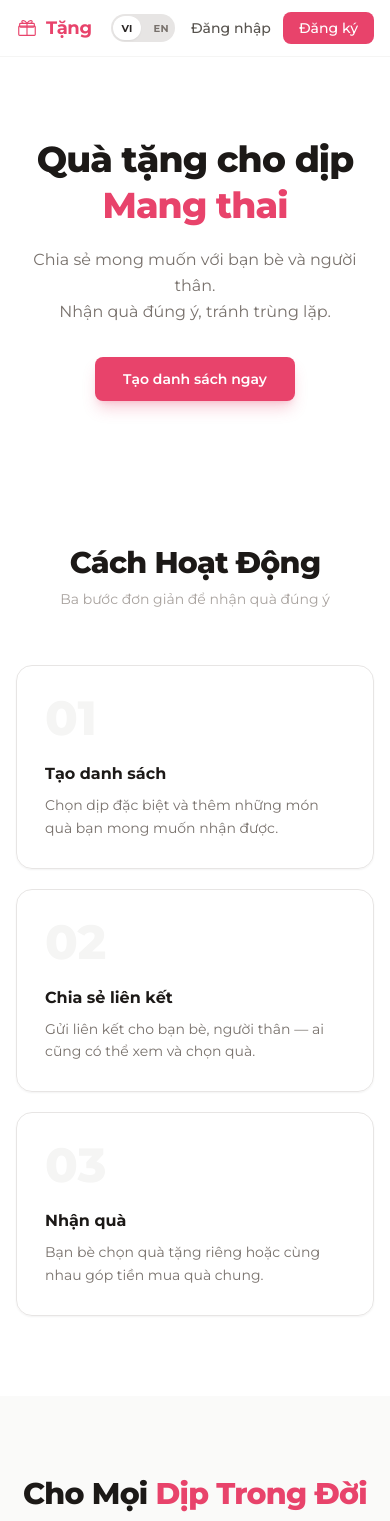
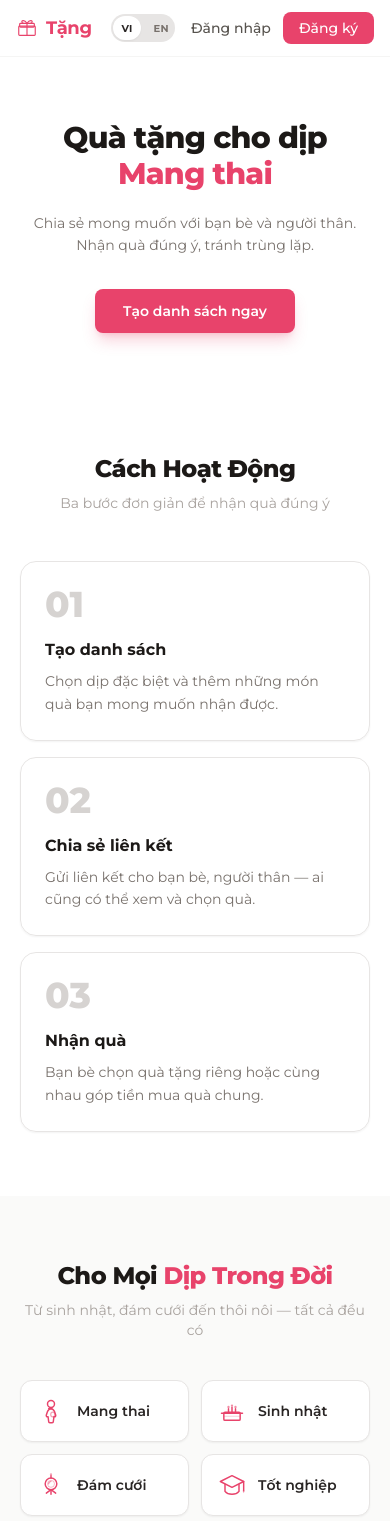
Before and after one commit to JessieHuongTran/quatang, a Next.js app: page / in a window 390 px wide. Shown: the top 1521 px of the page. Built offline with nearby package versions, Linux system fonts and the light colour scheme; no server answers.

Commit message:
Polish: mobile hero line breaks, darker step numbers, smooth scroll reveals

```diff
--- a/src/app/globals.css
+++ b/src/app/globals.css
@@ -5,6 +5,11 @@
 :root {
   --color-primary: #E8436B;
   --color-primary-light: #FFF0F3;
+}
+
+/* Smooth scrolling globally */
+html {
+  scroll-behavior: smooth;
 }
 
 body {
@@ -24,23 +29,44 @@ body {
 
 /* Rotating text animation */
 @keyframes text-slide-up {
-  0%, 16% {
+  0%, 14% {
     transform: translateY(0%);
+    opacity: 1;
   }
-  20%, 36% {
+  16%, 17% {
+    opacity: 0;
+  }
+  17.5%, 31% {
     transform: translateY(-100%);
+    opacity: 1;
   }
-  40%, 56% {
+  33%, 34% {
+    opacity: 0;
+  }
+  34.5%, 48% {
     transform: translateY(-200%);
+    opacity: 1;
   }
-  60%, 76% {
+  50%, 51% {
+    opacity: 0;
+  }
+  51.5%, 65% {
     transform: translateY(-300%);
+    opacity: 1;
   }
-  80%, 96% {
+  67%, 68% {
+    opacity: 0;
+  }
+  68.5%, 82% {
     transform: translateY(-400%);
+    opacity: 1;
   }
-  100% {
+  84%, 85% {
+    opacity: 0;
+  }
+  85.5%, 100% {
     transform: translateY(-500%);
+    opacity: 1;
   }
 }
 
@@ -52,7 +78,7 @@ body {
 }
 
 .text-rotate-inner {
-  animation: text-slide-up 12s cubic-bezier(0.65, 0, 0.35, 1) infinite;
+  animation: text-slide-up 15s ease-in-out infinite;
 }
 
 .text-rotate-inner span {
@@ -63,16 +89,36 @@ body {
 
 /* Card hover lift */
 .card-hover {
-  transition: transform 0.25s cubic-bezier(0.33, 1, 0.68, 1),
-              box-shadow 0.25s cubic-bezier(0.33, 1, 0.68, 1);
+  transition: transform 0.3s cubic-bezier(0.25, 0.46, 0.45, 0.94),
+              box-shadow 0.3s cubic-bezier(0.25, 0.46, 0.45, 0.94);
 }
 
 .card-hover:hover {
-  transform: translateY(-2px);
-  box-shadow: 0 8px 30px rgba(0, 0, 0, 0.08);
+  transform: translateY(-3px);
+  box-shadow: 0 12px 40px rgba(0, 0, 0, 0.1);
 }
 
-/* Fade in on scroll */
+/* Scroll-triggered reveal animations */
+.reveal {
+  opacity: 0;
+  transform: translateY(24px);
+  transition: opacity 0.7s cubic-bezier(0.16, 1, 0.3, 1),
+              transform 0.7s cubic-bezier(0.16, 1, 0.3, 1);
+}
+
+.reveal.visible {
+  opacity: 1;
+  transform: translateY(0);
+}
+
+.reveal-delay-1 { transition-delay: 0.1s; }
+.reveal-delay-2 { transition-delay: 0.2s; }
+.reveal-delay-3 { transition-delay: 0.3s; }
+.reveal-delay-4 { transition-delay: 0.35s; }
+.reveal-delay-5 { transition-delay: 0.4s; }
+.reveal-delay-6 { transition-delay: 0.45s; }
+
+/* Legacy fade-up for non-scroll contexts */
 @keyframes fade-up {
   from {
     opacity: 0;
@@ -93,3 +139,8 @@ body {
 .animate-delay-3 { animation-delay: 0.3s; }
 .animate-delay-4 { animation-delay: 0.4s; }
 .animate-delay-5 { animation-delay: 0.5s; }
+
+/* Smooth section transitions */
+section {
+  will-change: transform;
+}
--- a/src/app/page.tsx
+++ b/src/app/page.tsx
@@ -1,25 +1,64 @@
 'use client'
 
+import { useEffect, useRef } from 'react'
 import Link from 'next/link'
 import { useTranslations } from 'next-intl'
 import { OCCASION_TYPES } from '@/lib/constants'
 import { OCCASION_ICONS, IconGift, IconUsers, IconQR } from '@/components/Icons'
 import type { RegistryType } from '@/lib/types/database'
 
+// Intersection Observer hook for scroll-triggered animations
+function useRevealOnScroll() {
+  const ref = useRef<HTMLDivElement>(null)
+
+  useEffect(() => {
+    const observer = new IntersectionObserver(
+      (entries) => {
+        entries.forEach((entry) => {
+          if (entry.isIntersecting) {
+            // Reveal the section container
+            entry.target.classList.add('visible')
+            // Reveal all children with .reveal class
+            entry.target.querySelectorAll('.reveal').forEach((el) => {
+              el.classList.add('visible')
+            })
+          }
+        })
+      },
+      { threshold: 0.15, rootMargin: '0px 0px -40px 0px' }
+    )
+
+    const el = ref.current
+    if (el) {
+      // Observe the container and all .reveal children inside
+      el.querySelectorAll('.reveal').forEach((child) => observer.observe(child))
+      observer.observe(el)
+    }
+
+    return () => observer.disconnect()
+  }, [])
+
+  return ref
+}
+
 export default function LandingPage() {
   const t = useTranslations('landing')
   const tOccasions = useTranslations('occasions')
   const tCommon = useTranslations('common')
+
+  const howRef = useRevealOnScroll()
+  const occasionsRef = useRevealOnScroll()
+  const featuresRef = useRevealOnScroll()
+  const ctaRef = useRevealOnScroll()
 
   const occasions: RegistryType[] = ['birthday', 'wedding', 'pregnancy', 'graduation', 'housewarming', 'thoi_noi']
 
   return (
     <div className="min-h-screen bg-white">
       {/* Hero */}
-      <section className="max-w-4xl mx-auto px-4 pt-20 pb-16 text-center">
-        <h1 className="text-4xl md:text-6xl font-extrabold text-neutral-900 leading-tight tracking-tight mb-5">
-          {t('heroLine1')}{' '}
-          <br className="hidden md:block" />
+      <section className="max-w-4xl mx-auto px-5 pt-16 pb-14 md:pt-24 md:pb-20 text-center">
+        <h1 className="text-3xl sm:text-4xl md:text-6xl font-extrabold text-neutral-900 leading-[1.15] tracking-tight mb-5">
+          <span className="block sm:inline">{t('heroLine1')}</span>{' '}
           <span className="text-rotate-wrapper text-primary-500">
             <span className="text-rotate-inner">
               {occasions.map((occ) => (
@@ -28,10 +67,9 @@ export default function LandingPage() {
             </span>
           </span>
         </h1>
-        <p className="text-base md:text-lg text-neutral-500 mb-8 max-w-md mx-auto leading-relaxed">
-          {t('subtitleLine1')}
-          <br />
-          {t('subtitleLine2')}
+        <p className="text-sm sm:text-base md:text-lg text-neutral-500 mb-8 max-w-sm sm:max-w-md mx-auto leading-relaxed">
+          <span className="block">{t('subtitleLine1')}</span>
+          <span className="block">{t('subtitleLine2')}</span>
         </p>
         <Link
           href="/register"
@@ -44,15 +82,17 @@ export default function LandingPage() {
       </section>
 
       {/* How It Works */}
-      <section className="max-w-5xl mx-auto px-4 py-20">
-        <h2 className="text-3xl md:text-4xl font-extrabold text-center text-neutral-900 mb-2 tracking-tight">
+      <section ref={howRef} className="max-w-5xl mx-auto px-5 py-16 md:py-24">
+        <div className="reveal">
+          <h2 className="text-2xl sm:text-3xl md:text-4xl font-extrabold text-center text-neutral-900 mb-2 tracking-tight">
             {t('howItWorks')}
           </h2>
-        <p className="text-center text-neutral-400 mb-14 text-sm">
+          <p className="text-center text-neutral-400 mb-12 md:mb-16 text-sm">
             {t('howItWorksSubtitle')}
           </p>
+        </div>
 
-        <div className="grid md:grid-cols-3 gap-5">
+        <div className="grid md:grid-cols-3 gap-4 md:gap-5">
           {[
             { num: '01', title: t('step1Title'), desc: t('step1Desc') },
             { num: '02', title: t('step2Title'), desc: t('step2Desc') },
@@ -60,10 +100,9 @@ export default function LandingPage() {
           ].map((step, i) => (
             <div
               key={step.num}
-              className={`card-hover border border-neutral-200 rounded-2xl p-7
-                         shadow-sm animate-fade-up animate-delay-${i + 1}`}
+              className={`reveal reveal-delay-${i + 1} card-hover border border-neutral-200 rounded-2xl p-6 md:p-7 shadow-sm`}
             >
-              <div className="text-5xl font-extrabold text-neutral-100 mb-5 leading-none">
+              <div className="text-4xl md:text-5xl font-extrabold text-neutral-300 mb-4 md:mb-5 leading-none">
                 {step.num}
               </div>
               <h3 className="text-base font-bold text-neutral-900 mb-2">{step.title}</h3>
@@ -74,15 +113,17 @@ export default function LandingPage() {
       </section>
 
       {/* Occasions */}
-      <section className="bg-neutral-50 py-20">
-        <div className="max-w-5xl mx-auto px-4">
-          <h2 className="text-3xl md:text-4xl font-extrabold text-center text-neutral-900 mb-2 tracking-tight">
+      <section ref={occasionsRef} className="bg-neutral-50 py-16 md:py-24">
+        <div className="max-w-5xl mx-auto px-5">
+          <div className="reveal">
+            <h2 className="text-2xl sm:text-3xl md:text-4xl font-extrabold text-center text-neutral-900 mb-2 tracking-tight">
               {t('occasionsLine1')}{' '}
               <span className="text-primary-500">{t('occasionsAccent')}</span>
             </h2>
-          <p className="text-center text-neutral-400 mb-12 text-sm">
+            <p className="text-center text-neutral-400 mb-10 md:mb-14 text-sm">
               {t('occasionsSubtitle')}
             </p>
+          </div>
 
           <div className="grid grid-cols-2 md:grid-cols-3 gap-3">
             {(Object.keys(OCCASION_TYPES) as RegistryType[]).map((type, i) => {
@@ -90,9 +131,8 @@ export default function LandingPage() {
               return (
                 <div
                   key={type}
-                  className={`card-hover flex items-center gap-3 p-4 rounded-xl bg-white
-                             border border-neutral-200 shadow-sm cursor-default
-                             animate-fade-up animate-delay-${(i % 3) + 1}`}
+                  className={`reveal reveal-delay-${i + 1} card-hover flex items-center gap-3 p-4 rounded-xl bg-white
+                             border border-neutral-200 shadow-sm cursor-default`}
                 >
                   <div className="text-primary-500 shrink-0">
                     <Icon size={28} />
@@ -108,17 +148,19 @@ export default function LandingPage() {
       </section>
 
       {/* Features */}
-      <section className="max-w-5xl mx-auto px-4 py-20">
-        <h2 className="text-3xl md:text-4xl font-extrabold text-center text-neutral-900 mb-2 tracking-tight">
+      <section ref={featuresRef} className="max-w-5xl mx-auto px-5 py-16 md:py-24">
+        <div className="reveal">
+          <h2 className="text-2xl sm:text-3xl md:text-4xl font-extrabold text-center text-neutral-900 mb-2 tracking-tight">
             {t('featuresLine1')}{' '}
             <span className="text-primary-500">{t('featuresAccent')}</span>
           </h2>
-        <p className="text-center text-neutral-400 mb-12 text-sm">
+          <p className="text-center text-neutral-400 mb-10 md:mb-14 text-sm">
             {t('featuresSubtitle')}
           </p>
+        </div>
 
-        <div className="grid md:grid-cols-2 gap-5">
-          <div className="card-hover border border-neutral-200 rounded-2xl p-7 shadow-sm animate-fade-up animate-delay-1">
+        <div className="grid md:grid-cols-2 gap-4 md:gap-5">
+          <div className="reveal reveal-delay-1 card-hover border border-neutral-200 rounded-2xl p-6 md:p-7 shadow-sm">
             <div className="inline-flex items-center justify-center w-11 h-11 rounded-xl bg-primary-50 text-primary-500 mb-4">
               <IconUsers size={22} />
             </div>
@@ -129,7 +171,7 @@ export default function LandingPage() {
               {t('groupGiftsDesc')}
             </p>
           </div>
-          <div className="card-hover border border-neutral-200 rounded-2xl p-7 shadow-sm animate-fade-up animate-delay-2">
+          <div className="reveal reveal-delay-2 card-hover border border-neutral-200 rounded-2xl p-6 md:p-7 shadow-sm">
             <div className="inline-flex items-center justify-center w-11 h-11 rounded-xl bg-primary-50 text-primary-500 mb-4">
               <IconQR size={22} />
             </div>
@@ -144,11 +186,10 @@ export default function LandingPage() {
       </section>
 
       {/* CTA banner */}
-      <section className="bg-neutral-900 py-20">
-        <div className="max-w-2xl mx-auto px-4 text-center">
-          <h2 className="text-2xl md:text-3xl font-extrabold text-white mb-3 tracking-tight leading-snug">
-            {t('ctaBottomLine1')}
-            <br />
+      <section ref={ctaRef} className="bg-neutral-900 py-16 md:py-24">
+        <div className="reveal max-w-2xl mx-auto px-5 text-center">
+          <h2 className="text-xl sm:text-2xl md:text-3xl font-extrabold text-white mb-3 tracking-tight leading-snug">
+            <span className="block">{t('ctaBottomLine1')}</span>
             <span className="text-primary-400">{t('ctaBottomAccent')}</span>
           </h2>
           <p className="text-sm text-neutral-400 mb-8">
@@ -167,7 +208,7 @@ export default function LandingPage() {
 
       {/* Footer */}
       <footer className="border-t border-neutral-100 py-8">
-        <div className="max-w-4xl mx-auto px-4 text-center">
+        <div className="max-w-4xl mx-auto px-5 text-center">
           <div className="flex items-center justify-center gap-2 text-primary-500 mb-1">
             <IconGift size={16} />
             <span className="text-sm font-bold">{tCommon('appName')}</span>
```
Lines whose indentation alone changed are shown as unchanged.
